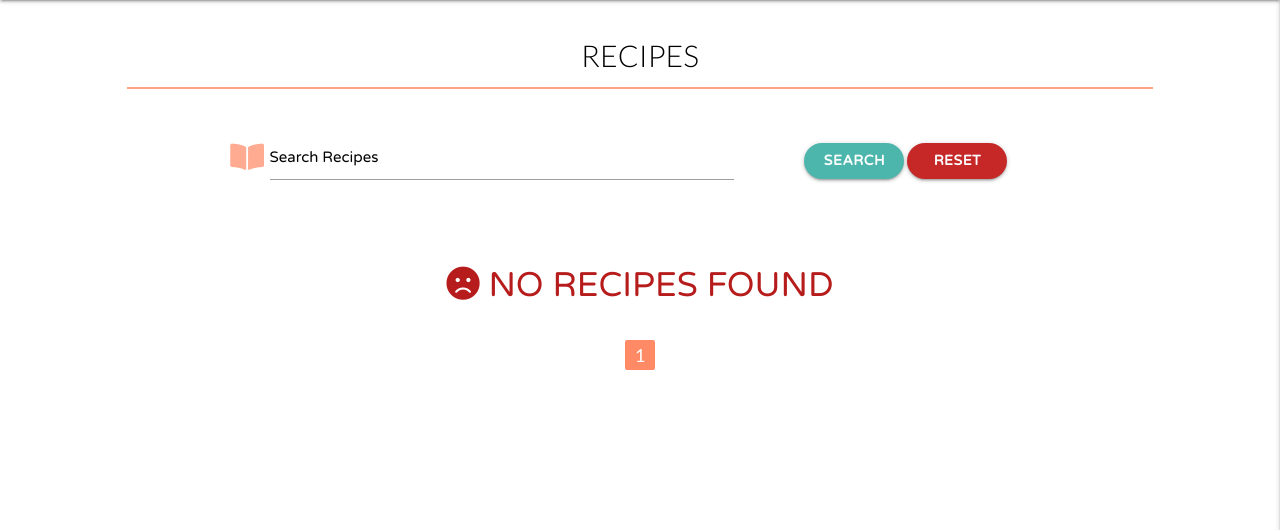
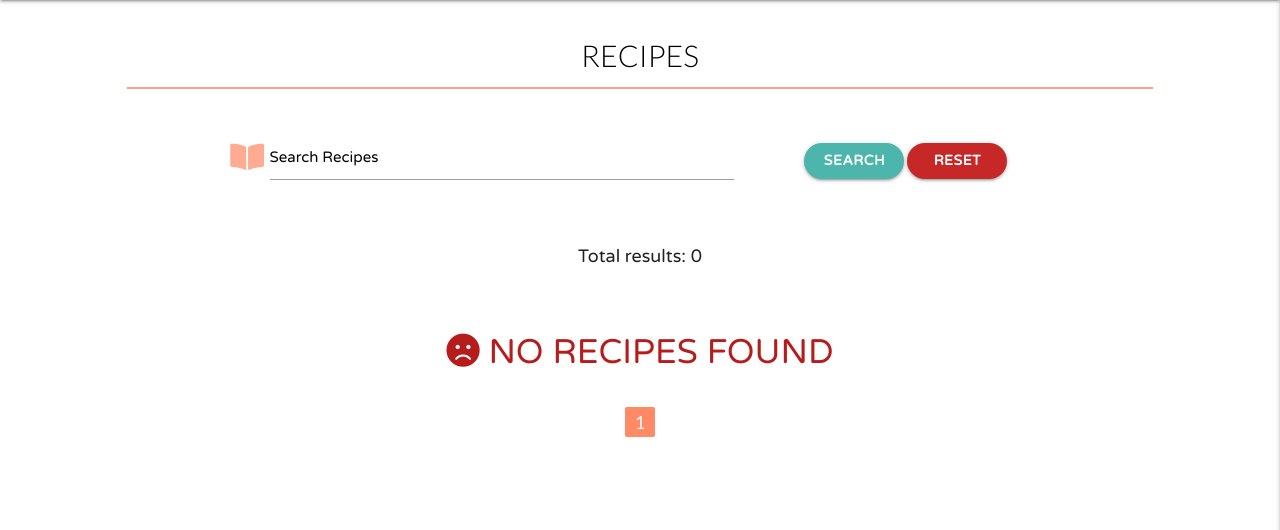
Before and after one commit to Code-Institute-Submissions/FeedMe, a Flask app: page /search in a window 1280 px wide. Shown: the part 64-594 px from the top of the page. Run offline with Flask 2, Linux system fonts and the light colour scheme; data that the repository does not hold is empty; some libraries are stand-ins or nearby versions; some web fonts are replaced.

Commit message:
added count functionality to recipes page

```diff
--- a/app.py
+++ b/app.py
@@ -42,7 +42,8 @@ def get_recipes():
 def search():
     query = request.form.get("query")
     recipes = list(mongo.db.recipes.find({"$text": {"$search": query}}))
-    return render_template("recipes.html", recipes=recipes)
+    result = mongo.db.recipes.count({"$text": {"$search": query}})
+    return render_template("recipes.html", recipes=recipes, result=result)
 
 
 # Search for the user's Recipes in User Profile
--- a/static/css/style.css
+++ b/static/css/style.css
@@ -486,3 +486,12 @@ a.btn-large.add-recipe:hover{
     color: #4db6ac;
     border: none;
 }
+
+
+/* ----------------------------------------------- Recipes --- */
+
+.total-results{
+    font-family: "Varela Round", sans-serif;
+    font-size: 18px;
+    margin-bottom: 20px;
+}
--- a/templates/recipes.html
+++ b/templates/recipes.html
@@ -6,6 +6,7 @@
     </h3>
 
     <!-- Search Bar -->
+
     <div class="row form-search">
         <form action="{{ url_for('search') }}" method="post" class="col s12 m8 offset-m2">
             <div class="row valign-wrapper center-align" >
@@ -14,6 +15,7 @@
                     <input type="text" name="query" id="query" minlength="3" class="validate" required>
                     <label for="query">Search Recipes</label>
                 </div>
+                <!-- Buttons -->
                 <div class="col s8 m6 l6" >
                     <button type="submit" class="btn btn-recipe search">Search</button>
                     <a  href="{{ url_for('get_recipes') }}" class="btn btn-recipe reset">Reset</a>
@@ -21,6 +23,15 @@
             </div>
         </form>
     </div>
+
+    <!-- Search Results-->
+    <div class="row valign-wrapper center-align" >
+        <div class="col s12 m12 l12 total-results">
+            Total results: {{recipes|length}}
+        </div>
+    </div>
+                <!-- End Search Results-->
+
     <!-- End Search Bar -->
 
     <!-- User Recipes --------------------->
```
